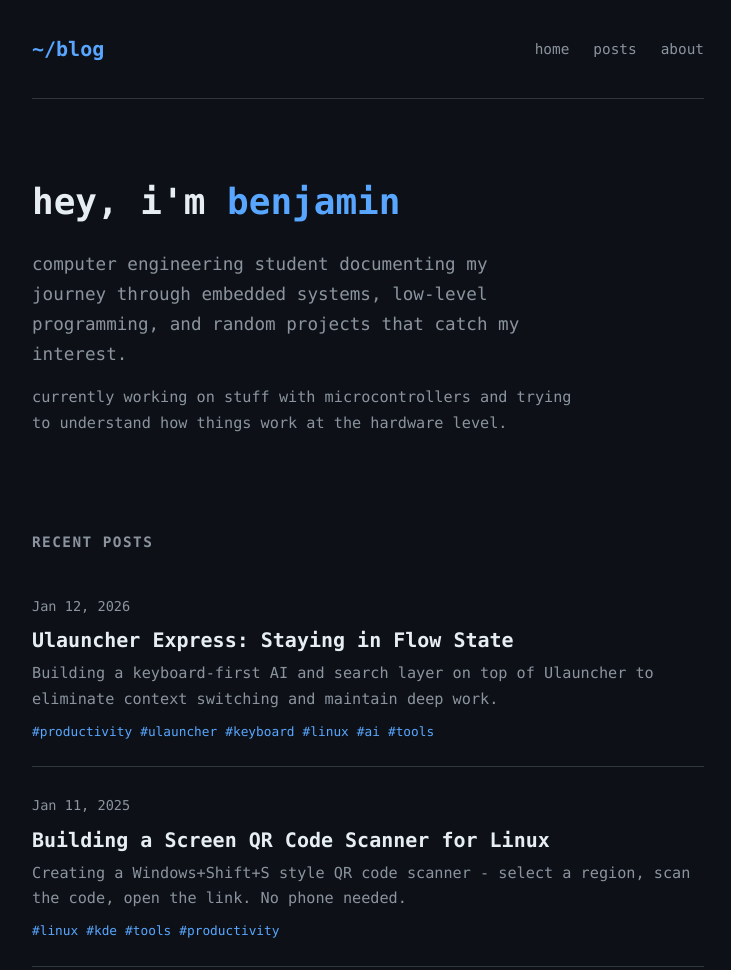
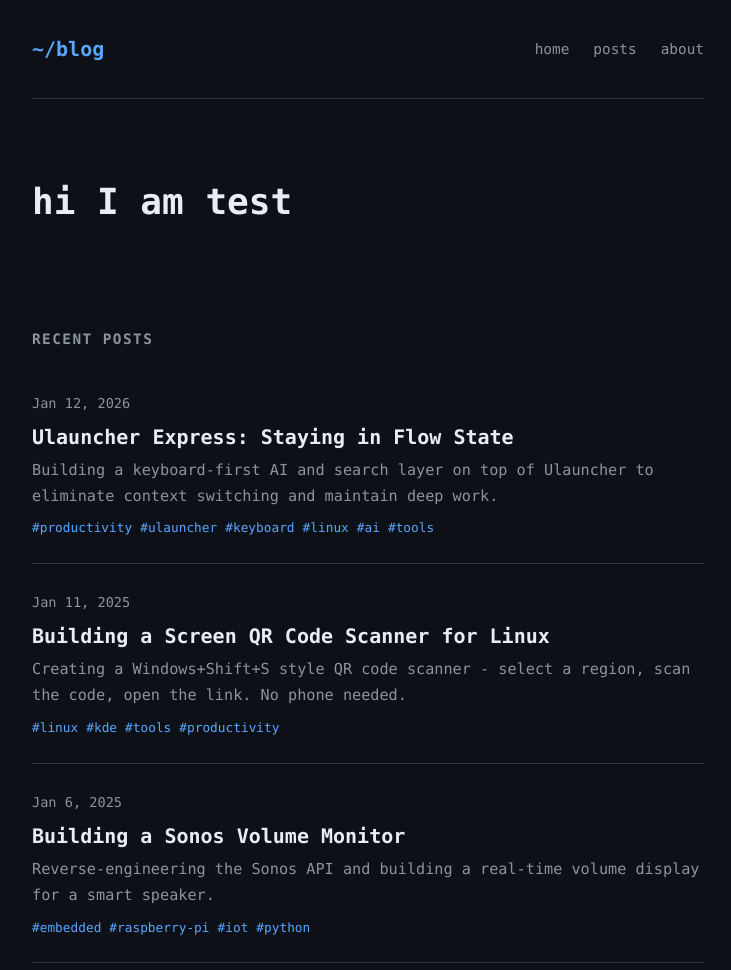
Before and after one commit to Git-Hub-Benjamin/bloggyblog, an Astro site: page / in a window 1280 px wide. Shown: the top 970 px of the page, without its empty margins (272-1003 px from the left). Built offline with nearby package versions, Linux system fonts and the light colour scheme; Astro itself is replaced by a stand-in of ours.

Commit message:
Fix links and change homepage to test updates

```diff
--- a/src/components/PostCard.astro
+++ b/src/components/PostCard.astro
@@ -19,7 +19,7 @@
 
 <article class="post-card">
   <time datetime={date.toISOString()}>{formattedDate}</time>
-  <h3><a href={`${import.meta.env.BASE_URL}blog/${slug}`}>{title}</a></h3>
+  <h3><a href={`${import.meta.env.BASE_URL}/blog/${slug}`.replace('//', '/')}>{title}</a></h3>
   <p>{description}</p>
   {tags.length > 0 && (
     <div class="tags">
--- a/src/pages/index.astro
+++ b/src/pages/index.astro
@@ -10,16 +10,7 @@
 
 <BaseLayout title="~/blog">
   <section class="hero">
-    <h1>hey, i'm <span class="highlight">benjamin</span></h1>
-    <p>
-      computer engineering student documenting my journey through
-      embedded systems, low-level programming, and random projects
-      that catch my interest.
-    </p>
-    <p class="cta">
-      currently working on stuff with microcontrollers and trying
-      to understand how things work at the hardware level.
-    </p>
+    <h1>hi I am test</h1>
   </section>
 
   <section class="recent-posts">
```
Also changed, not shown: .github/workflows/deploy.yml.
